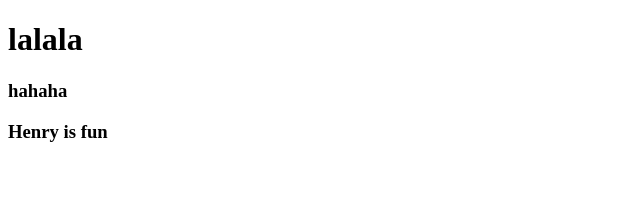
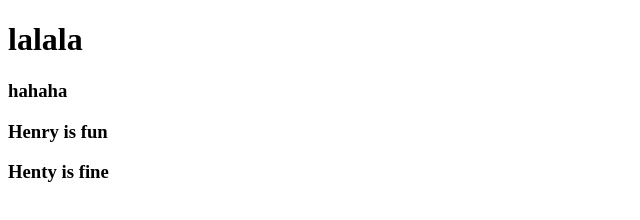
Before and after one commit to GZifan/GZifan, a plain HTML site: page 111.html in a window 1280 px wide. Shown: the whole page, without its empty margins (0-640 px from the left). Drawn offline with Linux system fonts and the light colour scheme.

Commit message:
111.html

```diff
--- a/111.html
+++ b/111.html
@@ -3,5 +3,6 @@
 <body>
 <p><h3>hahaha</h3></p>
 <p><h3>Henry is fun</h3></p>
+<p><h3>Henty is fine</h3></p>
 </body>
 </html>
```
